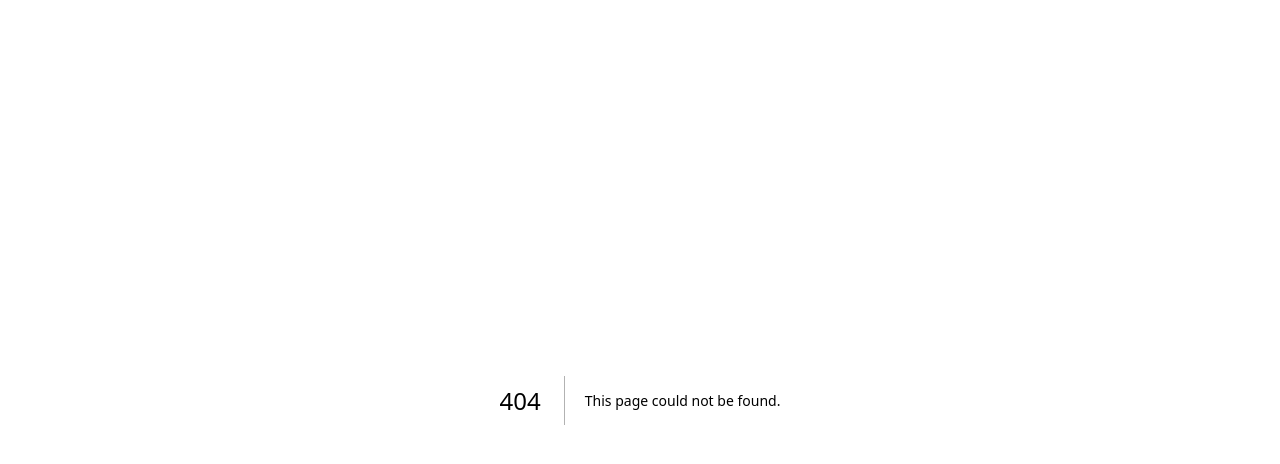
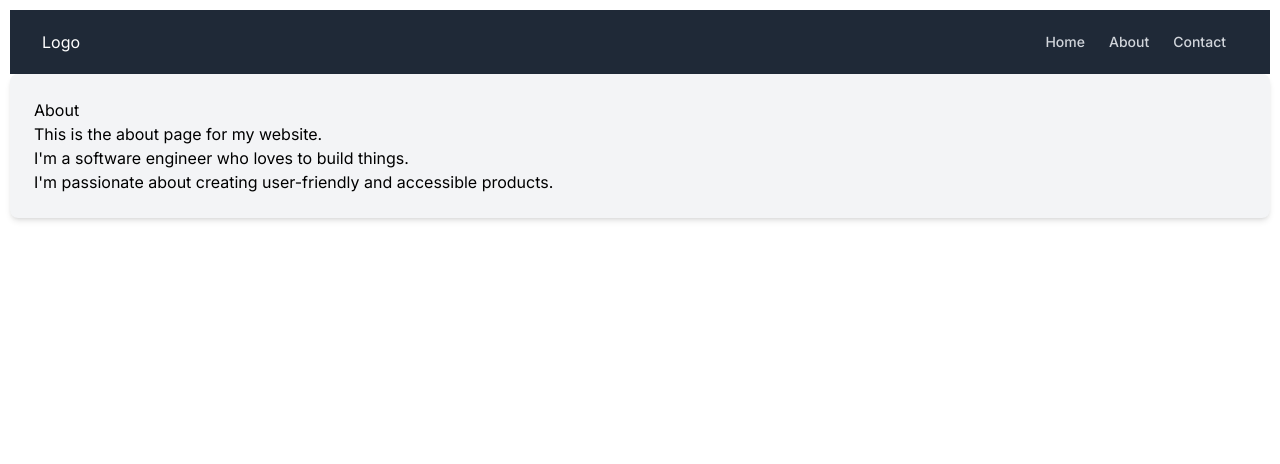
Before and after one commit to ristep/next02, a Next.js app: page /about in a window 1280 px wide. Before the commit this address had no page. Shown: the top 464 px of the page. Built offline with nearby package versions, Linux system fonts and the light colour scheme.

Commit message:
remove mt

```diff
--- /dev/null
+++ b/app/about/page.tsx
@@ -0,0 +1,17 @@
+import Head from 'next/head'
+
+const About = () => {
+   return (
+      <>
+         <Head>
+            <title>About</title>
+         </Head>
+         <h1>About</h1>
+         <p>This is the about page for my website.</p>
+         <p>I'm a software engineer who loves to build things.</p>
+         <p>I'm passionate about creating user-friendly and accessible products.</p>
+      </>
+   )
+}
+
+export default About
--- /dev/null
+++ b/app/contact/page.tsx
@@ -0,0 +1,16 @@
+import Head from 'next/head'
+
+const Contact = () => {
+   return (
+      <>
+         <Head>
+            <title>Contact</title>
+         </Head>
+         <h1>Contact be</h1>
+         <p>This is the Contact page for my website.</p>
+         <p>I'm a software engineer who loves to build things.</p>
+      </>
+   )
+}
+
+export default Contact
--- a/app/globals.css
+++ b/app/globals.css
@@ -18,10 +18,5 @@
 
 body {
   color: rgb(var(--foreground-rgb));
-  background: linear-gradient(
-      to bottom,
-      transparent,
-      rgb(var(--background-end-rgb))
-    )
-    rgb(var(--background-start-rgb));
+  padding: 10px;
 }
--- a/app/layout.tsx
+++ b/app/layout.tsx
@@ -1,3 +1,5 @@
+import ShadowPanel from '@/components/ShadowPanel'
+import Navbar from '@/components/Navbar'
 import './globals.css'
 import type { Metadata } from 'next'
 import { Inter } from 'next/font/google'
@@ -16,7 +18,14 @@ export default function RootLayout({
 }) {
   return (
     <html lang="en">
-      <body className={inter.className}>{children}</body>
+      <body className={inter.className}>
+      <Navbar />
+
+      <ShadowPanel>
+        {children}
+      </ShadowPanel>
+
+      </body>
     </html>
   )
 }
--- /dev/null
+++ b/components/Navbar.tsx
@@ -0,0 +1,30 @@
+import Link from 'next/link';
+
+const Navbar = () => {
+   return (
+      <nav className="bg-gray-800">
+         <div className="max-w-7xl mx-auto px-4 sm:px-6 lg:px-8">
+            <div className="flex items-center justify-between h-16">
+               <div className="flex items-center">
+                  <Link href="/" className="text-white">
+                     Logo
+                  </Link>
+               </div>
+               <div className="flex">
+                  <Link href="/" className="text-gray-300 hover:bg-gray-700 px-3 py-2 rounded-md text-sm font-medium">
+                     Home
+                  </Link>
+                  <Link href="/about" className="text-gray-300 hover:bg-gray-700 px-3 py-2 rounded-md text-sm font-medium">
+                     About
+                  </Link>
+                  <Link href="/contact" className="text-gray-300 hover:bg-gray-700 px-3 py-2 rounded-md text-sm font-medium">
+                     Contact
+                  </Link>
+               </div>
+            </div>
+         </div>
+      </nav>
+   );
+};
+
+export default Navbar;
--- /dev/null
+++ b/components/ShadowPanel.tsx
@@ -0,0 +1,14 @@
+import React, { ReactNode } from 'react';
+
+interface PanelProps {
+   children: ReactNode;
+}
+
+export default ({ children }: PanelProps) => {
+   const content = children ? children : 'No content';
+   return (
+      <div className="bg-gray-100 p-6 rounded-lg shadow-md max-max-w-2xl">
+         {children}
+      </div>
+   );
+};
--- a/package.json
+++ b/package.json
@@ -9,12 +9,15 @@
     "lint": "next lint"
   },
   "dependencies": {
+    "@material-tailwind/react": "^2.0.5",
     "@types/node": "20.4.1",
     "@types/react": "18.2.14",
     "@types/react-dom": "18.2.6",
     "autoprefixer": "10.4.14",
     "eslint": "8.44.0",
     "eslint-config-next": "13.4.9",
+    "headlessui": "^0.0.0",
+    "heroicons": "^2.0.18",
     "next": "13.4.9",
     "postcss": "8.4.25",
     "react": "18.2.0",
```
Also changed, not shown: tailwind.config.js (+11 -2 lines), 1 other file (tests, documents, lock files or other folders).
